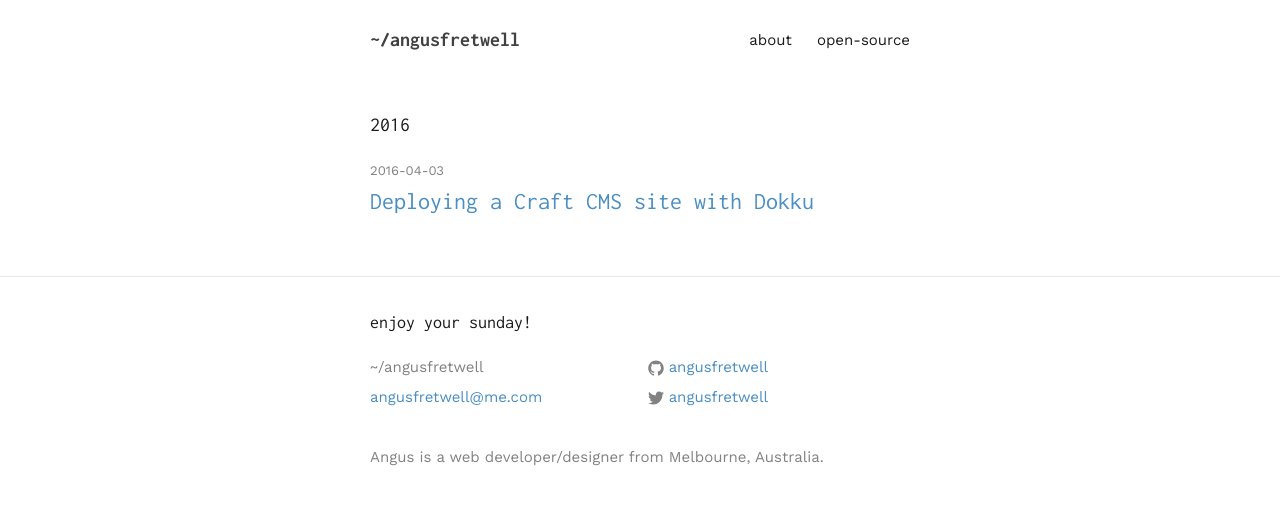
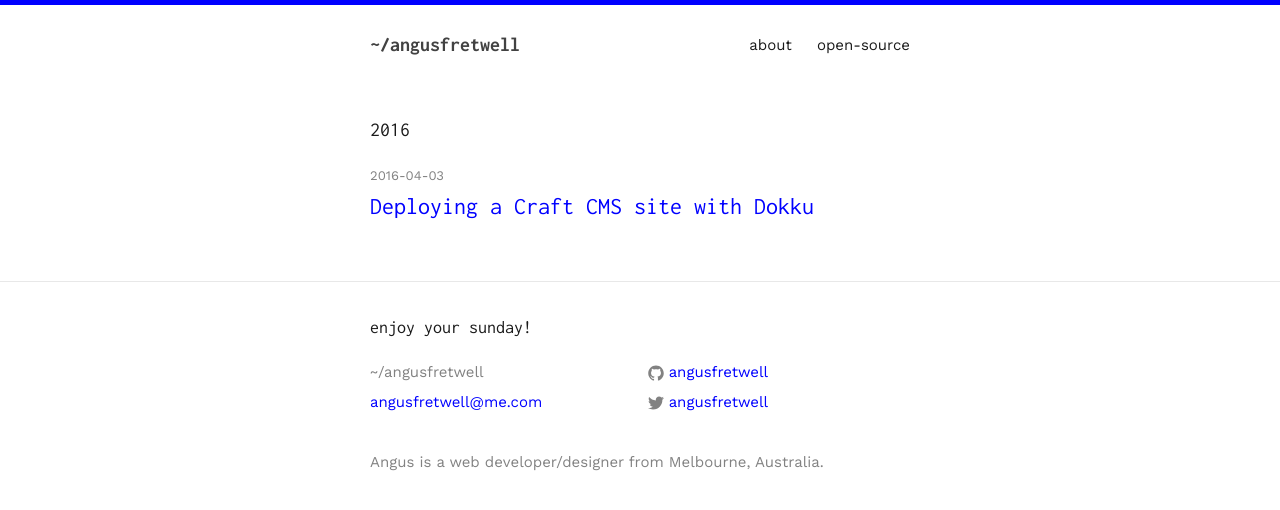
Before and after one commit to angusfretwell/angusfretwell.github.io, a Jekyll site: the page built from index.html, in a window 1280 px wide. Shown: the top 510 px of the page. Built offline with Jekyll 4.4.1, drawn with Linux system fonts in a browser that asks for light colours.

Commit message:
feat: pointless top border and bad-on-purpose blue colour

```diff
--- a/_sass/_layout.scss
+++ b/_sass/_layout.scss
@@ -2,6 +2,7 @@
  * Site header
  */
 .site-header {
+  border-top: 5px solid $brand-color;
   min-height: 80px;
 
   // Positioning context for the mobile navigation icon
--- a/css/main.scss
+++ b/css/main.scss
@@ -16,7 +16,7 @@ $spacing-unit:     30px;
 
 $text-color:       #1a1a1a;
 $background-color: #fff;
-$brand-color:      #4a8ec2;
+$brand-color:      #0000ff;
 
 $grey-color:       #828282;
 $grey-color-light: lighten($grey-color, 40%);
```
